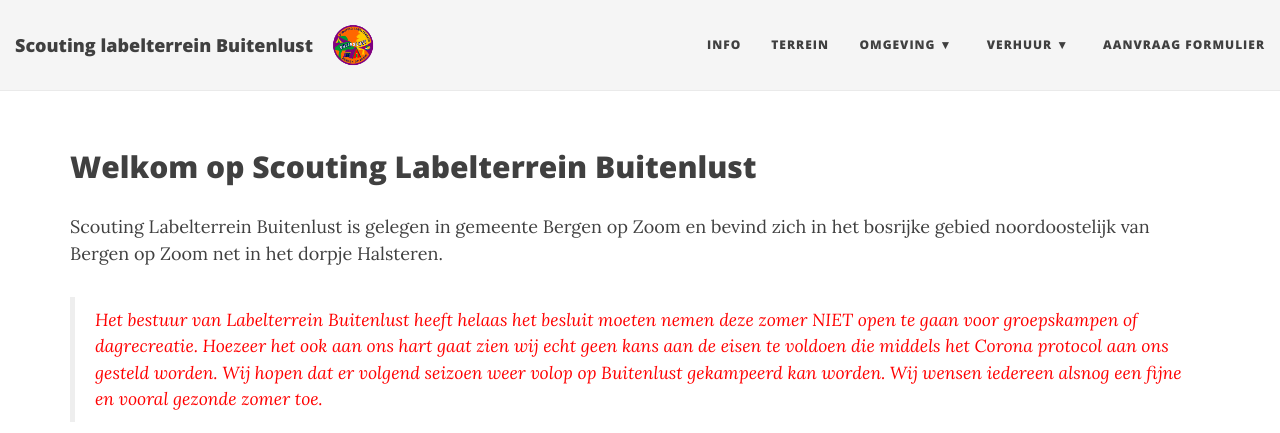
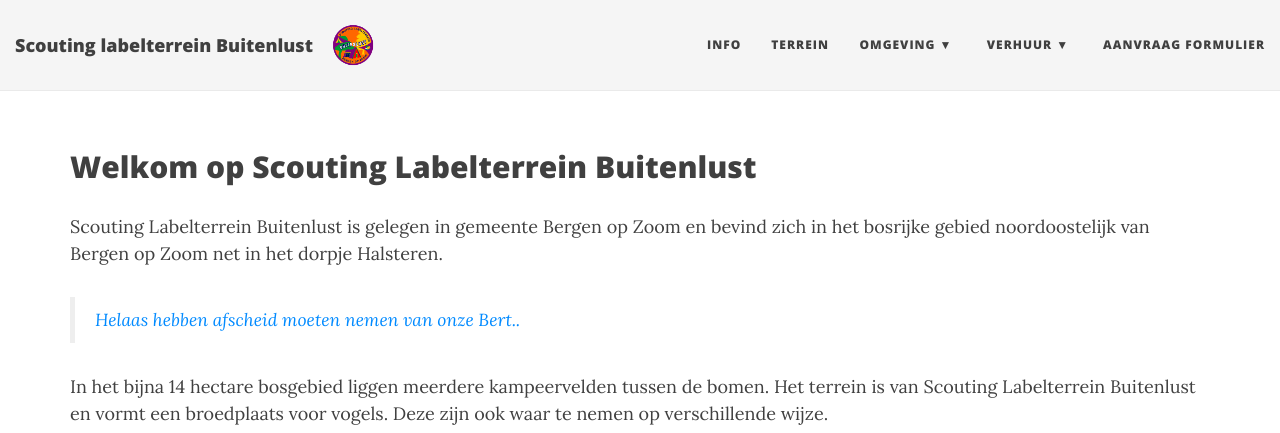
Before and after one commit to bartvantilburgwagemakers/buitenlust, a Jekyll site: the page built from pages/index.md, in a window 1280 px wide and 1400 px high, cut to the strip 0-433 px from the top of the window. Built offline with Jekyll 4.4.1, drawn with Linux system fonts in a browser that asks for light colours; nearby versions of some CDN libraries.

Commit message:
Revert "add gesloten wegens corvid-19"
This reverts commit ff9ef48afd7b17132494411fb84baf69046be4b7.

```diff
--- a/pages/index.md
+++ b/pages/index.md
@@ -9,12 +9,6 @@
   dorpje Halsteren.
 ---
 
->Het bestuur van Labelterrein Buitenlust heeft helaas het besluit moeten nemen deze zomer NIET open te gaan voor groepskampen of dagrecreatie. Hoezeer het ook aan ons hart gaat zien wij echt geen kans aan de eisen te voldoen die middels het Corona protocol aan ons gesteld worden.
->Wij hopen dat er volgend seizoen weer volop op Buitenlust gekampeerd kan worden.
->Wij wensen iedereen alsnog een fijne en vooral gezonde zomer toe.
-<style>
-blockquote { color:red;}
-</style>
 
 >[Helaas hebben afscheid moeten nemen van onze Bert..](../pages/EindeSpoor.md)
 
```
Also changed, not shown: pages/aanvraag.md (+1 -4 lines).
